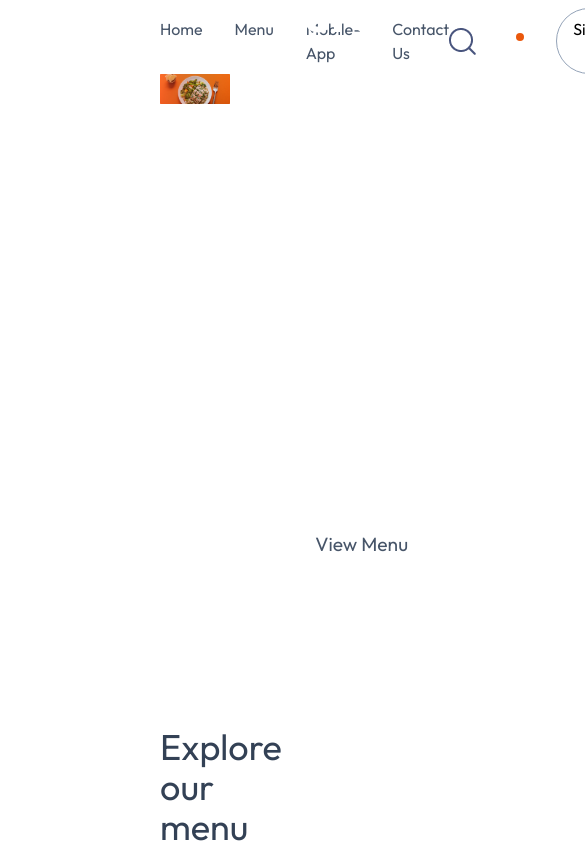
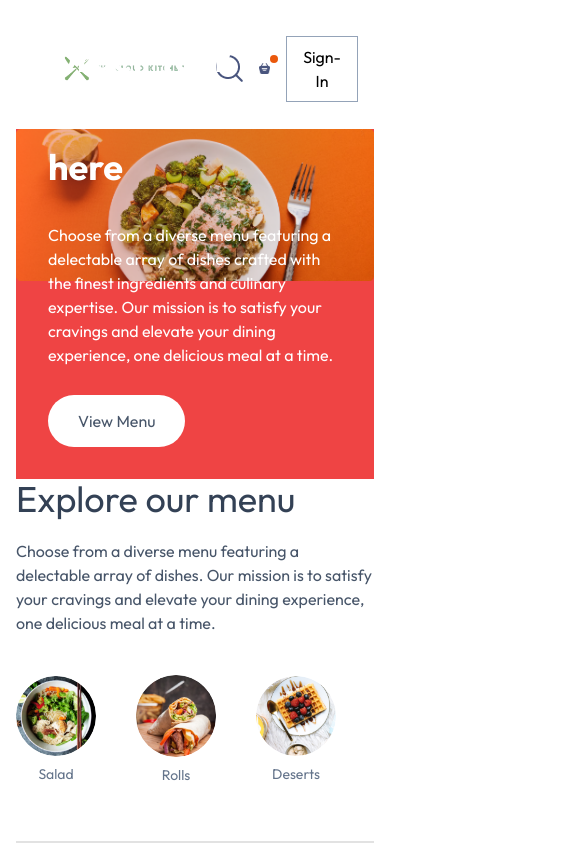
Before and after one commit to Anwar5533/Food_APP, a React app: page / in a window 390 px wide. Shown: the top 844 px of the page, 585 px wide, since content can reach past the window. Built offline with nearby package versions, Linux system fonts and the light colour scheme; the HTML template or start-up script is replaced by a standard one.

Commit message:
changes made in navbar and Header

```diff
--- a/src/App.jsx
+++ b/src/App.jsx
@@ -7,7 +7,7 @@ import PlaceOrder from "./pages/PlaceOrder/PlaceOrder";
 
 const App = () => {
   return (
-    <div className="ml-40  mr-40 font-custom">
+    <div className="ml-4 mr-4 lg:ml-40 lg:mr-40 font-custom">
       <Navbar />
       <Routes>
         <Route path="/" element={<Home />} />
--- a/src/components/FoodDisplay/FoodDisplay.jsx
+++ b/src/components/FoodDisplay/FoodDisplay.jsx
@@ -9,7 +9,7 @@ export default function FoodDisplay({ category }) {
       <h2 className="text-[40px] mb-[10px] text-base md:text-[2vw]">
         Top dishes near you{" "}
       </h2>
-      <div className="grid grid-cols-4 gap-4 mt-[30px]">
+      <div className="grid grid-cols-1 lg:grid-cols-4 md:grid-cols-2 gap-4 mt-[30px]">
         {food_list.map((item, index) => {
           return (
             <FoodItem
--- a/src/components/Header/Header.jsx
+++ b/src/components/Header/Header.jsx
@@ -2,21 +2,23 @@ import React from "react";
 
 export default function Header() {
   return (
-    <div className="relative  h-[653px]  bg-[url('/header_img.png')] bg-contain bg-no-repeat font-custom">
-      <div className="max-w-1/2 animate-fadeIn absolute bottom-[150px] left-[115.2px] flex flex-col items-start gap-[28.8px]">
-        <h2 className="text-[50px] font-bold text-white max-w-md ">
+    <div className="relative h-[350px] sm:h-[350px] md:h-[350px] lg:h-[570px]">
+      <div className="absolute inset-0 bg-red-500 bg-[url('/header_img.png')] bg-contain bg-w-[100%] bg-no-repeat font-custom">
+        <div className="max-w-1/2 absolute bottom-0 left-0 flex flex-col animate-fadeIn items-start gap-[28.8px] p-8 lg:static lg:left-0 lg:right-0 lg:w-1/2">
+          <h2 className="max-w-md text-[36px] font-bold text-white">
             Order Your favorite food here
           </h2>
-        <p className="text-[19.2px] text-white max-w-3xl">
+          <p className="max-w-3xl text-[16px] text-white">
             Choose from a diverse menu featuring a delectable array of dishes
             crafted with the finest ingredients and culinary expertise. Our
-          mission is to satisfy your cravings
-          and elevate your dining experience, one delicious meal at a time.
+            mission is to satisfy your cravings and elevate your dining
+            experience, one delicious meal at a time.
           </p>
-        <button className="rounded-[40px] border-none bg-white px-[40px] py-[18px] text-[19.2px] text-slate-600">
+          <button className="rounded-[30px] border-none bg-white px-[30px] py-[14px] text-[16px] text-slate-600">
             View Menu
           </button>
         </div>
       </div>
+    </div>
   );
 }
--- a/src/components/Navbar/Navbar.jsx
+++ b/src/components/Navbar/Navbar.jsx
@@ -6,23 +6,27 @@ export default function Navbar(options) {
   const [menu, setMenu] = useState("Menu");
 
   return (
-    <div className=" mt-2 flex items-center justify-between  font-custom">
+    <div className="mt-2 flex items-center justify-between px-4 font-custom lg:px-0">
       <div className="flex items-center">
-        <img src={assets.logo} alt="logo" className="w-[280px] " />
+        <img src={assets.logo} alt="logo" className="w-56 lg:w-[280px]" />
       </div>
-      <ul className="flex gap-8 text-slate-600 ">
-        <li className={"cursor-pointer hover:underline"}>Home</li>
-        <li className={"cursor-pointer hover:underline"}>Menu</li>
-        <li className={"cursor-pointer hover:underline"}>Mobile-App</li>
-        <li className={"cursor-pointer hover:underline"}>Contact Us</li>
+      <ul className="hidden gap-4 text-slate-600 lg:flex">
+        <li className="cursor-pointer hover:underline">Home</li>
+        <li className="cursor-pointer hover:underline">Menu</li>
+        <li className="cursor-pointer hover:underline">Mobile-App</li>
+        <li className="cursor-pointer hover:underline">Contact Us</li>
       </ul>
-      <div className="flex items-center gap-10">
-        <img src={assets.search_icon} alt="search-icon" />
+      <div className="flex items-center gap-4">
+        <img
+          src={assets.search_icon}
+          alt="search-icon"
+          className="block lg:inline-block"
+        />
         <div className="relative">
           <img src={assets.basket_icon} alt="basket-icon" />
           <div className="absolute -right-2 -top-2 h-2 w-2 rounded-full bg-orange-600 "></div>
         </div>
-        <button className="inline rounded-full border border-slate-400 bg-transparent px-4 py-2  transition duration-300 ease-in-out hover:bg-orange-100">
+        <button className="border border-slate-400 bg-transparent px-4 py-2 transition duration-300 ease-in-out hover:bg-orange-100 sm:rounded-2xl md:rounded-2xl">
           Sign-In
         </button>
       </div>
--- a/tailwind.config.js
+++ b/tailwind.config.js
@@ -2,6 +2,22 @@
 export default {
   content: ["./index.html", "./src/**/*.{js,ts,jsx,tsx}"],
   theme: {
+    screens: {
+      'sm': '640px',
+      // => @media (min-width: 640px) { ... }
+
+      'md': '768px',
+      // => @media (min-width: 768px) { ... }
+
+      'lg': '1024px',
+      // => @media (min-width: 1024px) { ... }
+
+      'xl': '1280px',
+      // => @media (min-width: 1280px) { ... }
+
+      '2xl': '1536px',
+      // => @media (min-width: 1536px) { ... }
+    },
     extend: {
       fontFamily: {
         custom: ["Outfit"],
```
Lines whose indentation alone changed are shown as unchanged.
